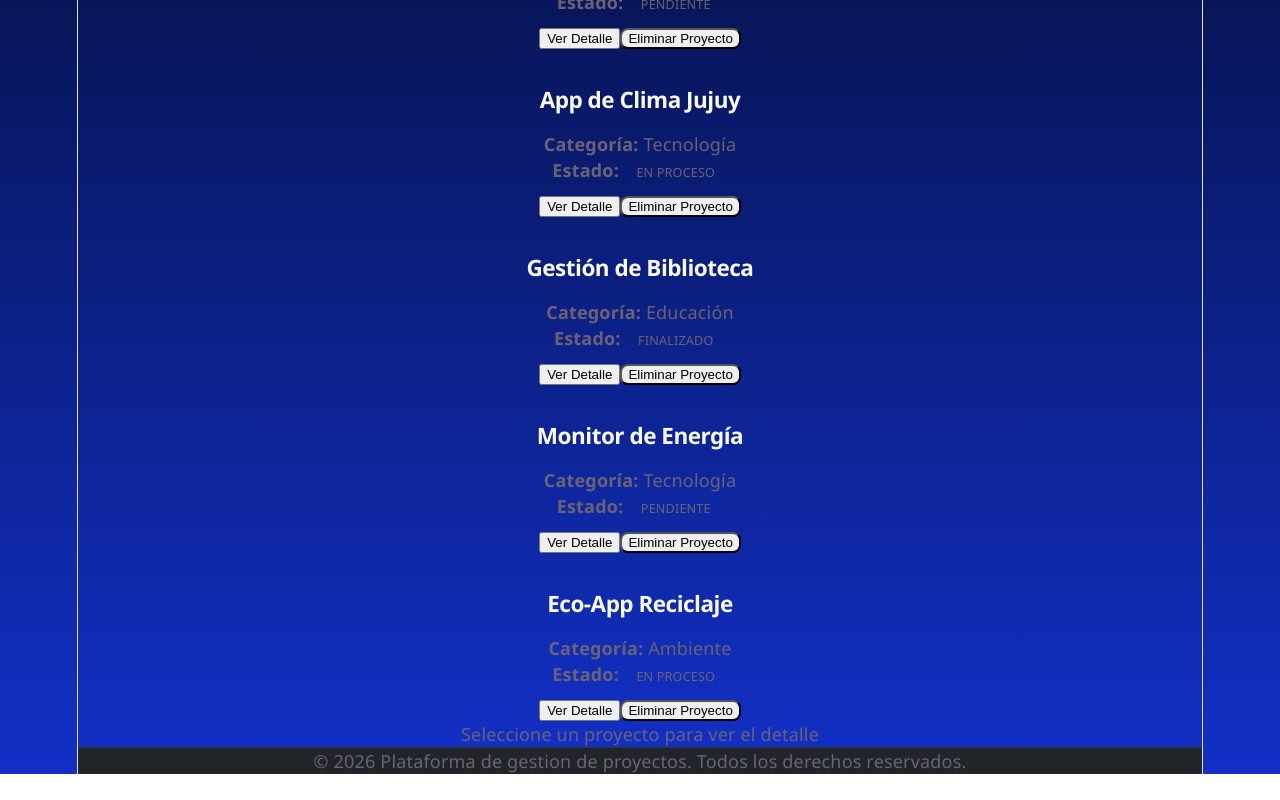
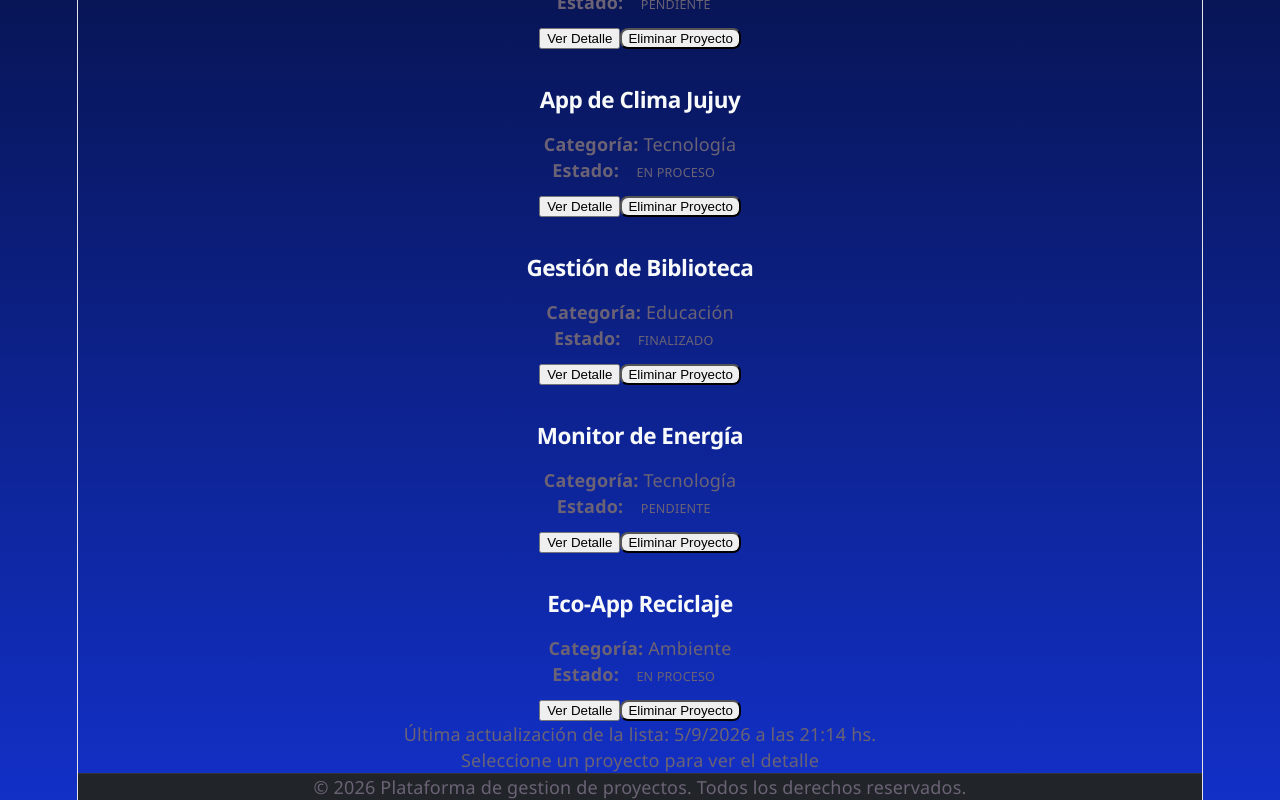
Before and after one commit to MartinAmante/pv_tp3_Grupo9, a React (Vite) app: page / in a window 1280 px wide. Shown: the part 621-1421 px from the top of the page. Before the commit the page ends 1395 px from the top, so only its background shows below. Built offline with nearby package versions, Linux system fonts and the light colour scheme.

Commit message:
Agregando RegistroActivid con useEffect y seteando la FyH - Matias Llampa

```diff
--- a/src/App.jsx
+++ b/src/App.jsx
@@ -1,4 +1,4 @@
-import { useState } from 'react';
+import { useState, useEffect } from 'react';
 import { obtenerProyectos } from './services/proyectoService';
 import Nav from './components/Nav';
 import Header from './components/Header';
@@ -7,10 +7,26 @@ import ListaProyectos from './components/ListaProyectos';
 import DetalleProyecto from './components/DetalleProyecto';
 import Footer from './components/Footer';
 import './App.css';
+import RegistroActividad from './components/RegistroActividad';
+
 
 function App() {
   const [proyectos, setProyectos] = useState(obtenerProyectos());
   const [proyectoSeleccionado, setProyectoSeleccionado] = useState(null);
+  const [ultimaActividad, setUltimaActividad] =useState("");
+
+  useEffect(() => {
+
+    const fechaActual = new Date();
+    const fecha = fechaActual.toLocaleDateString();
+    const hora = fechaActual.toLocaleTimeString([], {
+      hour: '2-digit',
+      minute: '2-digit',
+      hour12: false
+    });
+
+    setUltimaActividad(`${fecha} a las ${hora} hs. `);
+  }, [proyectos]);
 
   return (
     <div className="App d-flex flex-column min-vh-100">
@@ -29,6 +45,8 @@ function App() {
               setProyectos={setProyectos}
               onVerDetalle={setProyectoSeleccionado}
             />
+
+            <RegistroActividad fecha={ultimaActividad} />
           </div>
           <div className="col-lg-4">
             <div className="position-sticky" style={{ top: '20px' }}>
--- /dev/null
+++ b/src/components/RegistroActividad.jsx
@@ -0,0 +1,9 @@
+const RegistroActividad = ({ fecha }) => {
+    return (
+        <div>
+            <p>Última actualización de la lista: {fecha}</p>
+        </div>
+    );
+};
+
+export default RegistroActividad;
```
Also changed, not shown: src/assets/tierra_espacio.png (added).
